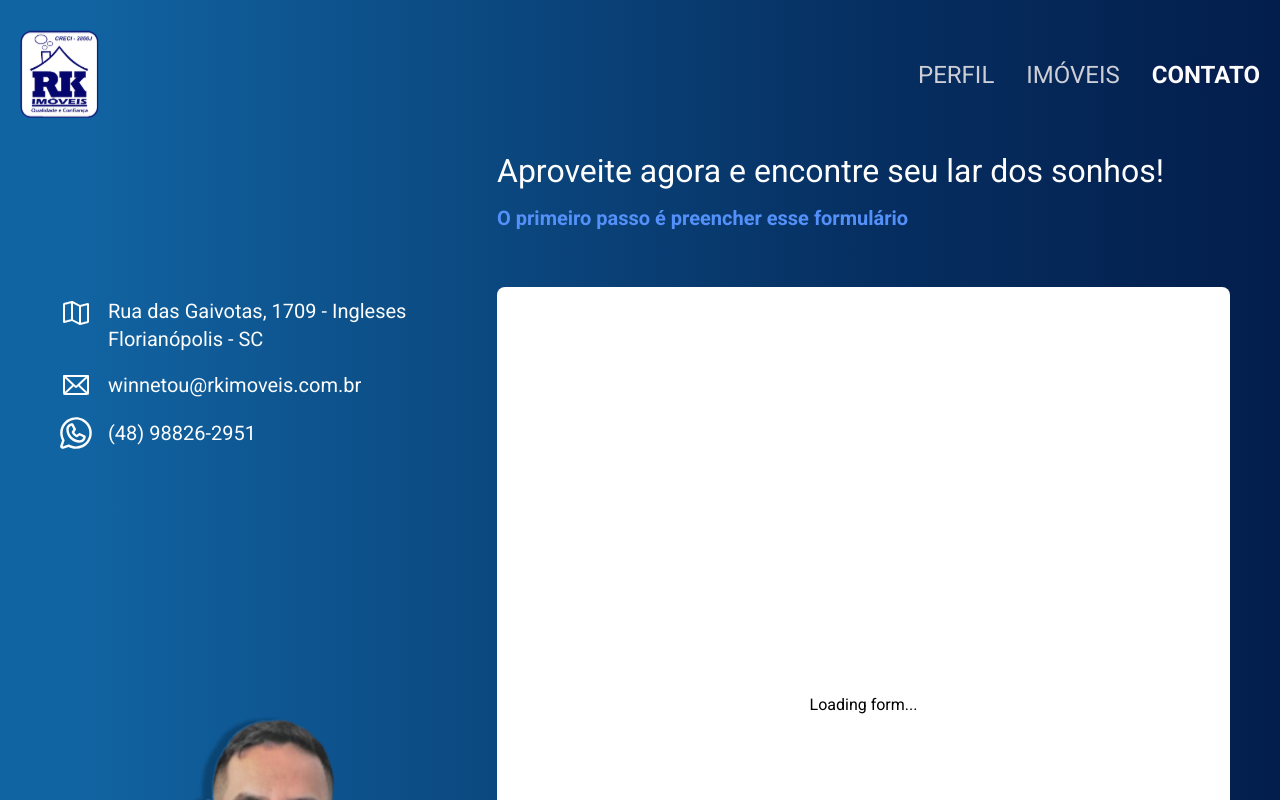
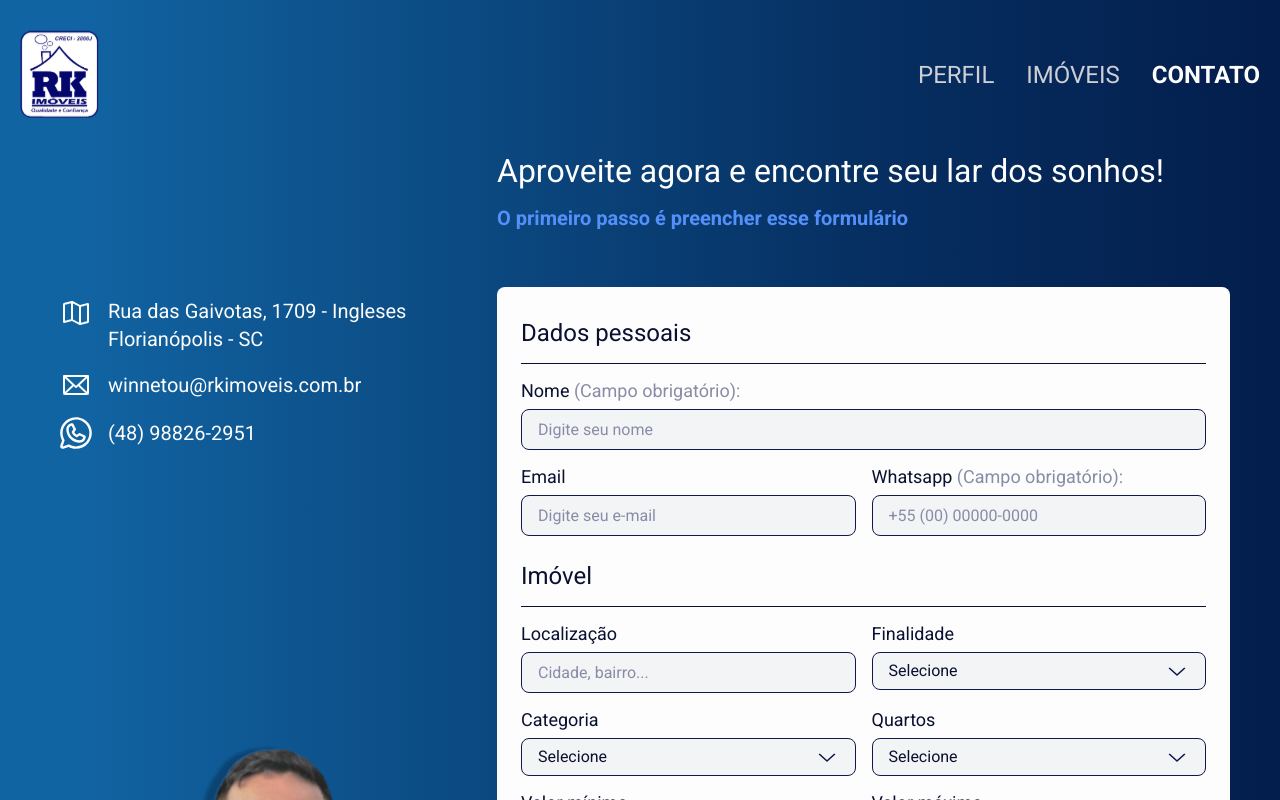
Before and after one commit to labyes24/RK-LP-VERA-MELENDEZ, a React (Vite) app: page /contact in a window 1280 px wide. Shown: the top 800 px of the page. Built offline with nearby package versions, Linux system fonts and the light colour scheme.

Commit message:
feat/<TASK-0023>: implementing form

```diff
--- a/src/presentation/pages/Contact/index.jsx
+++ b/src/presentation/pages/Contact/index.jsx
@@ -1,6 +1,7 @@
 import { Container } from './styles'
 import { BrokerImage } from '../../components/BrokerImage'
 import { ContactBlock } from '../../components/ContactBlock'
+import { ContactForm } from './components/ContactForm'
 
 export function Contact() {
   return (
@@ -9,7 +10,9 @@ export function Contact() {
         <h1>Aproveite agora e encontre seu lar dos sonhos!</h1>
         <p>O primeiro passo é preencher esse formulário</p>
       </div>
-      <div className="form">Loading form...</div>
+      <div className="form">
+        <ContactForm />
+      </div>
       <div className="contact">
         <ContactBlock
           address={'Rua das Gaivotas, 1709 - Ingleses Florianópolis - SC'}
--- a/src/presentation/pages/Contact/styles.js
+++ b/src/presentation/pages/Contact/styles.js
@@ -27,17 +27,8 @@ export const Container = styled.div`
   }
 
   > .form {
-    display: flex;
-    background-color: #fff;
     width: 100%;
-    height: 120rem;
     border-radius: 0.8rem;
-
-    //excluir v
-    color: #000;
-    align-items: center;
-    justify-content: center;
-    //
   }
 
   @media (min-width: 1024px) {
@@ -77,17 +68,7 @@ export const Container = styled.div`
     }
     > .form {
       grid-area: form;
-      display: flex;
-      background-color: #fff;
-      width: 100%;
-      height: 83.5rem;
       border-radius: 0.8rem;
-
-      //excluir v 'loading form...'
-      color: #000;
-      align-items: center;
-      justify-content: center;
-      //
     }
 
     > .contact {
@@ -95,7 +76,6 @@ export const Container = styled.div`
       flex-direction: column;
       grid-area: contact;
       position: relative;
-      /* border: red solid 1px; */
       justify-content: space-between;
     }
   }
```
